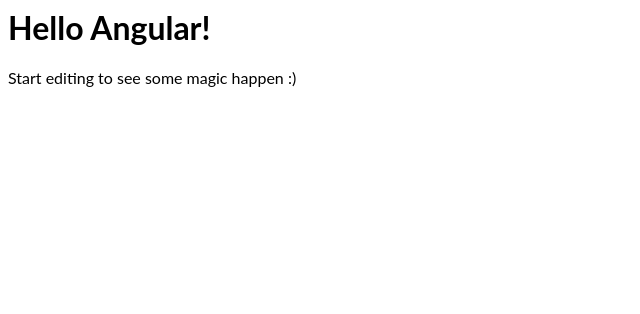
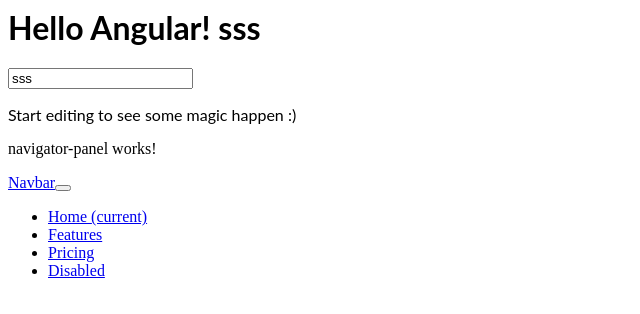
Before and after one commit to Pamellino/angular-tests, an Angular app: page / in a window 1280 px wide. Shown: the top 314 px of the page, without its empty margins (0-640 px from the left). Built offline with nearby package versions, Linux system fonts and the light colour scheme.

Commit message:
3 files modified, 3 added

```diff
--- a/src/app/app.component.html
+++ b/src/app/app.component.html
@@ -2,3 +2,4 @@
 <p>
   Start editing to see some magic happen :)
 </p>
+<app-navigator-panel></app-navigator-panel>
--- a/src/app/app.module.ts
+++ b/src/app/app.module.ts
@@ -4,10 +4,11 @@
 
 import { AppComponent } from './app.component';
 import { HelloComponent } from './hello.component';
+import { NavigatorPanelComponent } from './navigator-panel/navigator-panel.component';
 
 @NgModule({
   imports:      [ BrowserModule, FormsModule ],
-  declarations: [ AppComponent, HelloComponent ],
+  declarations: [ AppComponent, HelloComponent, NavigatorPanelComponent ],
   bootstrap:    [ AppComponent ]
 })
 export class AppModule { }
--- a/src/app/hello.component.ts
+++ b/src/app/hello.component.ts
@@ -2,9 +2,13 @@
 
 @Component({
   selector: 'hello',
-  template: `<h1>Hello {{name}}!</h1>`,
+  template: `<h1>Hello {{name}}! {{hero}}</h1> <input [(ngModel)]="hero">`,
   styles: [`h1 { font-family: Lato; }`]
 })
 export class HelloComponent  {
   @Input() name: string;
+  hero:  string;
+  ngOnInit(){
+    this.hero = "sss";
+  }
 }
--- /dev/null
+++ b/src/app/navigator-panel/navigator-panel.component.html
@@ -0,0 +1,26 @@
+<p>
+navigator-panel works!
+</p>
+
+<nav class="navbar navbar-expand-lg navbar-light bg-light">
+  <a class="navbar-brand" href="#">Navbar</a>
+  <button class="navbar-toggler" type="button" data-toggle="collapse" data-target="#navbarNav" aria-controls="navbarNav" aria-expanded="false" aria-label="Toggle navigation">
+    <span class="navbar-toggler-icon"></span>
+  </button>
+  <div class="collapse navbar-collapse" id="navbarNav">
+    <ul class="navbar-nav">
+      <li class="nav-item active">
+        <a class="nav-link" href="#">Home <span class="sr-only">(current)</span></a>
+      </li>
+      <li class="nav-item">
+        <a class="nav-link" href="#">Features</a>
+      </li>
+      <li class="nav-item">
+        <a class="nav-link" href="#">Pricing</a>
+      </li>
+      <li class="nav-item">
+        <a class="nav-link disabled" href="#">Disabled</a>
+      </li>
+    </ul>
+  </div>
+</nav>
--- /dev/null
+++ b/src/app/navigator-panel/navigator-panel.component.ts
@@ -0,0 +1,15 @@
+import { Component, OnInit } from '@angular/core';
+
+@Component({
+  selector: 'app-navigator-panel',
+  templateUrl: './navigator-panel.component.html',
+  styleUrls: ['./navigator-panel.component.css']
+})
+export class NavigatorPanelComponent implements OnInit {
+
+  constructor() { }
+
+  ngOnInit() {
+  }
+
+}
```
Also changed, not shown: src/app/navigator-panel/navigator-panel.component.css (added).
